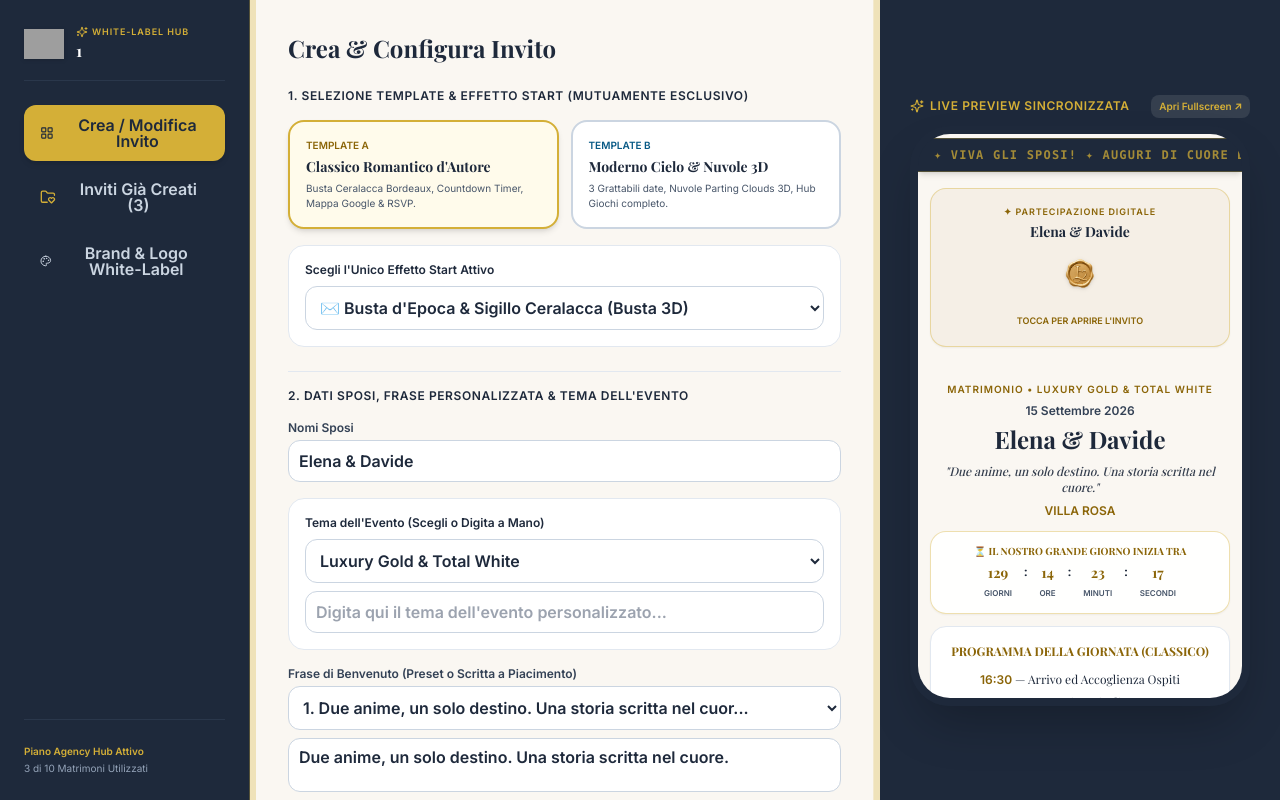
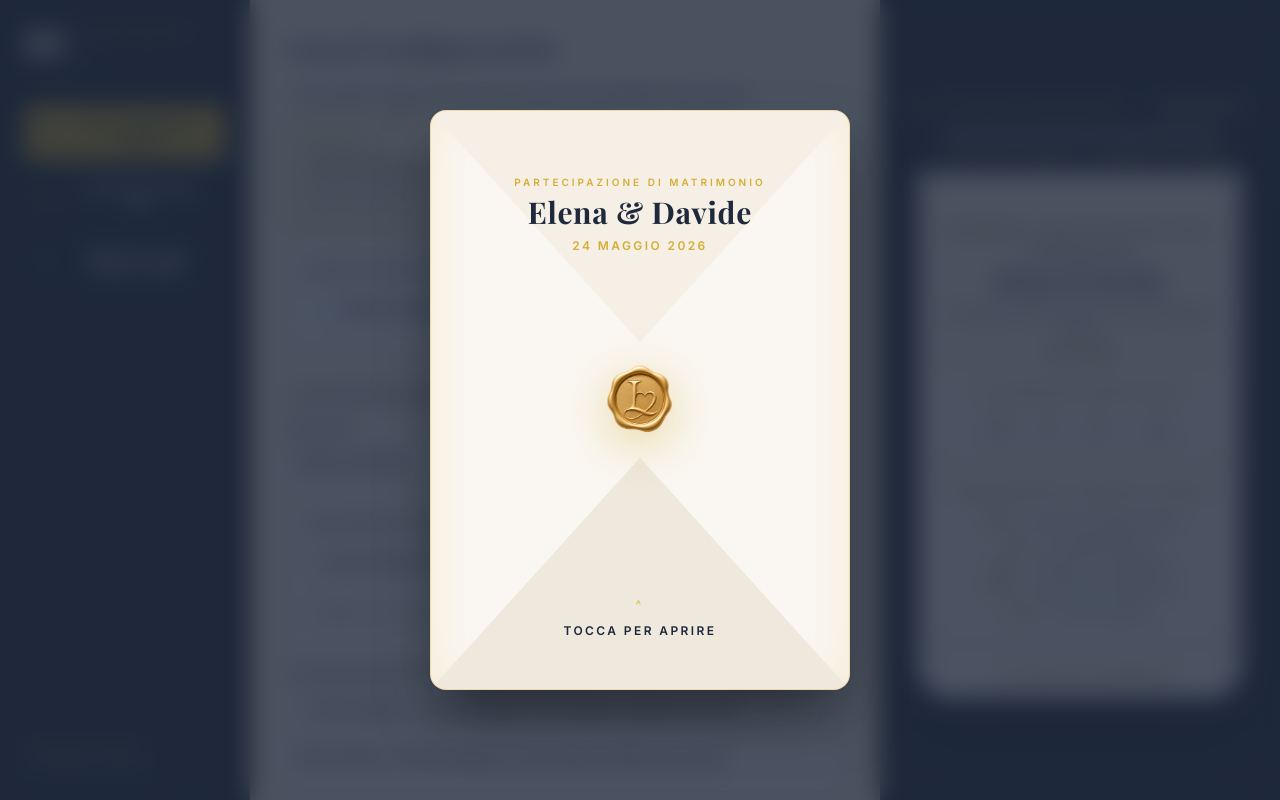
Before and after one commit to Rickym2025/love, a Next.js app: page /agency/1 in a window 1280 px wide. Built offline with nearby package versions, Linux system fonts and the light colour scheme; grey boxes are pictures that could not be loaded; a web font is replaced by a local one.

Commit message:
Update AgencyPreview.tsx

```diff
--- a/src/components/agency/AgencyPreview.tsx
+++ b/src/components/agency/AgencyPreview.tsx
@@ -1,15 +1,17 @@
 "use client";
 
-import React, { useState } from "react";
+import React from "react";
 import Link from "next/link";
 import Image from "next/image";
-import { Sparkles, MapPin, Gift } from "lucide-react";
+import { Sparkles, MapPin, Gift, Clock, Utensils, GlassWater, Music } from "lucide-react";
 import ScratchDate from "@/components/ScratchDate";
 import RsvpForm from "@/components/RsvpForm";
+import EnvelopeWax from "@/components/EnvelopeWax";
 import PartingClouds from "@/components/PartingClouds";
 import Marquee from "@/components/Marquee";
 import PartnerStores from "@/components/PartnerStores";
 import LoveQuiz from "@/components/LoveQuiz";
+import AudioPlayer from "@/components/AudioPlayer";
 import { DRESS_CODE_PALETTES, DRESS_CODE_PHOTOS, WELCOME_PHRASE_PRESETS } from "./constants";
 
 export interface AgencyPreviewProps {
@@ -64,7 +66,6 @@ export default function AgencyPreview({
   modules = {},
   audioUrl = "",
 }: AgencyPreviewProps) {
-  // Defensive fallbacks per evitare qualsiasi ReferenceError
   const palettes = DRESS_CODE_PALETTES || [
     { id: "1", name: "Pastello Romantico", colors: ["#FAF7F2", "#FDE68A", "#FCA5A5", "#93C5FD", "#60A5FA"] },
   ];
@@ -72,7 +73,6 @@ export default function AgencyPreview({
 
   const photosMap = DRESS_CODE_PHOTOS || {};
   const outfitPhotos = photosMap[selectedPaletteIdx % 8] || photosMap[0] || [];
-  const [bustaAperta, setBustaAperta] = useState(false);
 
   const computedWelcomePhrase =
     welcomePhrase ||
@@ -120,6 +120,9 @@ export default function AgencyPreview({
             : "bg-[#FAF7F2] text-[#1E293B]"
         }`}
       >
+        {/* PLAYER AUDIO BRANO INEDITO */}
+        {audioUrl && <AudioPlayer audioUrl={audioUrl} />}
+
         {/* MARQUEE DEDICHE */}
         {modules.dedicheMarquee && (
           <div className="py-1">
@@ -129,20 +132,8 @@ export default function AgencyPreview({
 
         {/* EFFETTO START MUTUAMENTE ESCLUSIVO */}
         {introStart === "busta" && modules.busta3d && (
-          <div
-            onClick={() => setBustaAperta(!bustaAperta)}
-            className="m-3 p-4 bg-[#F5EFE6] rounded-2xl border border-[#D4AF37]/40 text-center shadow-sm cursor-pointer"
-          >
-            <span className="text-[9px] font-bold text-[#8B6508] uppercase tracking-widest block mb-1">
-              ✦ Partecipazione Digitale
-            </span>
-            <p className="font-serif font-bold text-sm text-[#1E293B]">{coupleNames}</p>
-            <div className="relative w-12 h-12 mx-auto my-2 drop-shadow">
-              <Image src="/wax-seal.png" alt="Sigillo Ceralacca" fill className="object-contain" priority />
-            </div>
-            <span className="text-[9px] uppercase font-bold text-[#8B6508]">
-              {bustaAperta ? "Partecipazione Aperta" : "Tocca per Aprire l'Invito"}
-            </span>
+          <div className="p-3">
+            <EnvelopeWax coupleNames={coupleNames} />
           </div>
         )}
 
@@ -169,7 +160,7 @@ export default function AgencyPreview({
           <p className="text-xs font-bold text-[#8B6508] uppercase pt-1">{locationName}</p>
         </div>
 
-        {/* MODULO VISUALIZZAZIONE DATA (3 OPZIONI) */}
+        {/* MODULO DATA (3 OPZIONI IN ITALIANO) */}
         {dateDisplayMode === "countdown" && (
           <div className="my-3 mx-3 p-3 bg-white/90 rounded-2xl text-center border border-[#D4AF37]/40 shadow-sm">
             <span className="text-[10px] font-bold text-[#8B6508] uppercase block mb-1 font-serif">
@@ -203,10 +194,11 @@ export default function AgencyPreview({
           </div>
         )}
 
-        {/* PROGRAMMA DELLA GIORNATA */}
+        {/* PROGRAMMA DELLA GIORNATA (5 SCHEMI VISIVI DINAMICI IN ITALIANO) */}
+        {scheduleSchema === "classico" && (
           <div className="mx-3 my-3 p-4 bg-white rounded-2xl border border-slate-200 text-center shadow-sm space-y-2">
             <span className="text-[10px] font-bold text-[#8B6508] uppercase block font-serif text-xs">
-            Programma della Giornata ({scheduleSchema})
+              Programma della Giornata (Classico)
             </span>
             <div className="space-y-1.5 text-xs text-[#1E293B] pt-1 font-serif">
               <p><strong className="text-[#8B6508] font-sans">16:30</strong> — Arrivo ed Accoglienza Ospiti</p>
@@ -216,6 +208,63 @@ export default function AgencyPreview({
               <p><strong className="text-[#8B6508] font-sans">22:00</strong> — Festa &amp; Open Bar</p>
             </div>
           </div>
+        )}
+
+        {scheduleSchema === "timeline" && (
+          <div className="mx-3 my-3 p-4 bg-white rounded-2xl border border-slate-200 text-center shadow-sm space-y-3">
+            <span className="text-[10px] font-bold text-[#8B6508] uppercase block font-serif text-xs">
+              📍 Timeline della Giornata
+            </span>
+            <div className="relative pl-6 space-y-3 text-left border-l-2 border-[#D4AF37] text-xs text-[#1E293B]">
+              <div><span className="font-bold text-[#8B6508]">16:30</span> — Accoglienza</div>
+              <div><span className="font-bold text-[#8B6508]">17:00</span> — Cerimonia</div>
+              <div><span className="font-bold text-[#8B6508]">18:30</span> — Aperitivo</div>
+              <div><span className="font-bold text-[#8B6508]">20:00</span> — Cena &amp; Torta</div>
+              <div><span className="font-bold text-[#8B6508]">22:00</span> — Party</div>
+            </div>
+          </div>
+        )}
+
+        {scheduleSchema === "nuvole" && (
+          <div className="mx-3 my-3 p-4 bg-sky-50/90 rounded-2xl border border-sky-200 text-center shadow-sm space-y-2">
+            <span className="text-[10px] font-bold text-sky-800 uppercase block font-serif text-xs">
+              ☁️ Programma tra le Nuvole
+            </span>
+            <div className="space-y-1.5 text-xs text-[#1E293B]">
+              <p><strong>16:30</strong> ☁️ Arrivo Ospiti</p>
+              <p><strong>17:00</strong> ☁️ Cerimonia</p>
+              <p><strong>18:30</strong> ☁️ Aperitivo</p>
+              <p><strong>20:00</strong> ☁️ Cena di Gala</p>
+              <p><strong>22:00</strong> ☁️ Festa Finale</p>
+            </div>
+          </div>
+        )}
+
+        {scheduleSchema === "schede" && (
+          <div className="mx-3 my-3 grid grid-cols-2 gap-2 text-center text-xs">
+            <div className="p-2 bg-white rounded-xl border border-slate-200 font-bold text-[#1E293B]">
+              <span className="text-[#8B6508] block text-[10px]">16:30</span> Arrivo Ospiti
+            </div>
+            <div className="p-2 bg-white rounded-xl border border-slate-200 font-bold text-[#1E293B]">
+              <span className="text-[#8B6508] block text-[10px]">17:00</span> Cerimonia
+            </div>
+            <div className="p-2 bg-white rounded-xl border border-slate-200 font-bold text-[#1E293B]">
+              <span className="text-[#8B6508] block text-[10px]">18:30</span> Aperitivo
+            </div>
+            <div className="p-2 bg-white rounded-xl border border-slate-200 font-bold text-[#1E293B]">
+              <span className="text-[#8B6508] block text-[10px]">20:00</span> Cena
+            </div>
+          </div>
+        )}
+
+        {scheduleSchema === "minimal" && (
+          <div className="mx-3 my-3 p-3 text-center space-y-1 font-serif text-xs text-[#1E293B]">
+            <p>16:30 • Accoglienza Ospiti</p>
+            <p>17:00 • Cerimonia di Nozze</p>
+            <p>18:30 • Aperitivo</p>
+            <p>20:00 • Cena &amp; Torta</p>
+          </div>
+        )}
 
         {/* LOCATION CON MAPPA INTEGRATA */}
         {modules.locationMappa && (
@@ -249,7 +298,7 @@ export default function AgencyPreview({
           </div>
         )}
 
-        {/* DRESS CODE CON GALLERIA OUTFIT */}
+        {/* DRESS CODE CON GALLERIA OUTFIT RIGOROSAMENTE COERENTE */}
         {modules.codiceAbbigliamento && (
           <div className="mx-3 my-3 p-4 bg-white rounded-2xl text-center border border-slate-200 shadow-sm space-y-2">
             <span className="text-[10px] font-bold text-[#8B6508] uppercase block font-serif text-xs">
@@ -278,7 +327,7 @@ export default function AgencyPreview({
           </div>
         )}
 
-        {/* NEGOZI CONVENZIONATI */}
+        {/* NEGOZI CONVENZIONATI PARTNERSTORES */}
         {modules.negoziConvenzionati && (
           <div className="p-2">
             <PartnerStores stores={partnerStores} />
@@ -297,14 +346,14 @@ export default function AgencyPreview({
           </div>
         )}
 
-        {/* MODULO CONFERMA RSVP */}
+        {/* MODULO CONFERMA RSVP (DINAMICO SULLA PALETTA COLORI) */}
         {modules.confermaRsvp && (
           <div className="p-3">
             <RsvpForm coupleNames={coupleNames} />
           </div>
         )}
 
-        {/* GIOCHI DELLA FESTA */}
+        {/* GIOCHI DELLA FESTA (DOPO IL MODULO RSVP) */}
         {modules.hubGiochiFesta && (
           <div className="mx-3 my-3 p-4 bg-gradient-to-br from-[#1E293B] to-slate-800 text-white rounded-2xl shadow-md text-center space-y-2">
             <span className="text-[10px] font-bold text-[#D4AF37] uppercase tracking-widest block">
```
Lines whose indentation alone changed are shown as unchanged.
